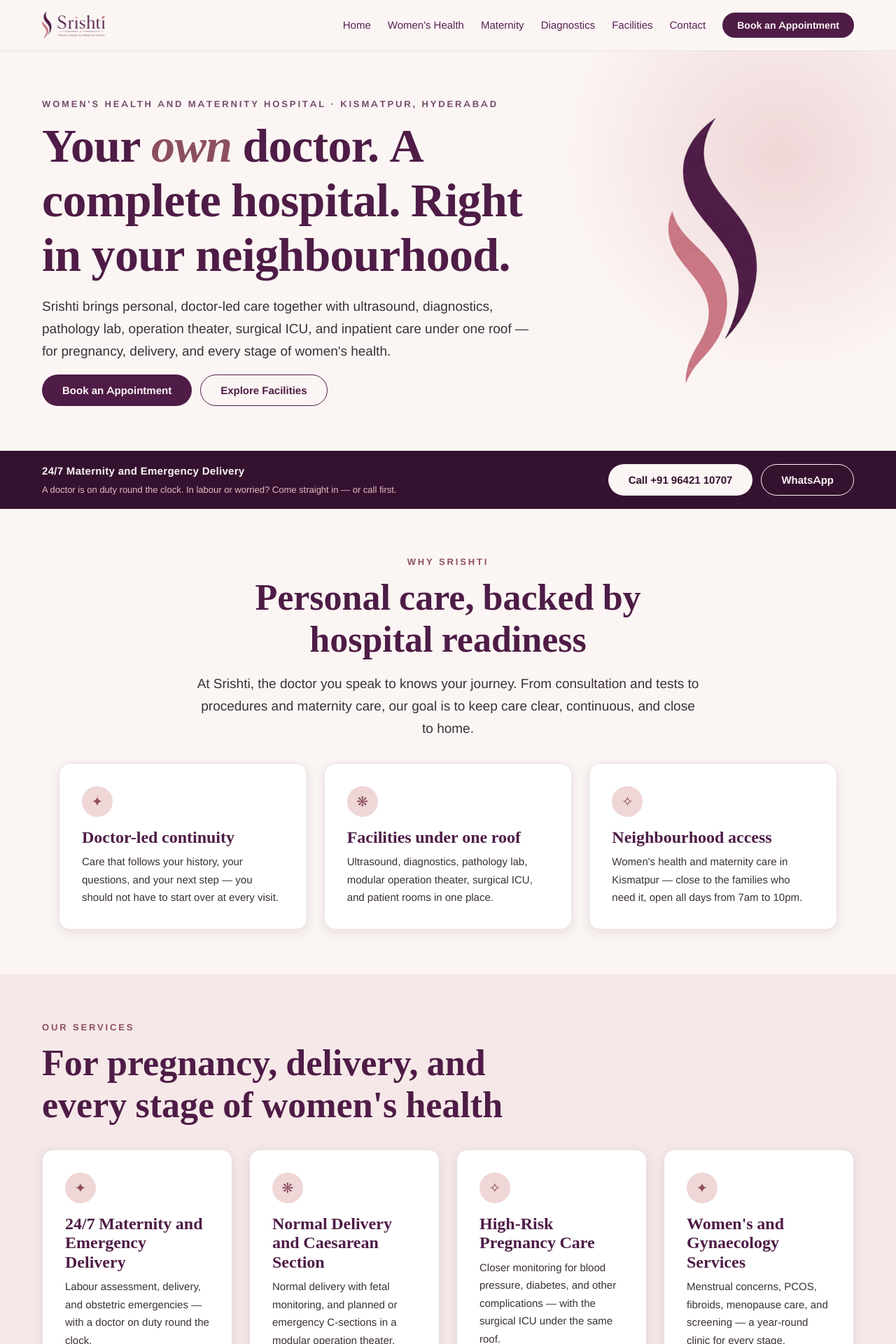
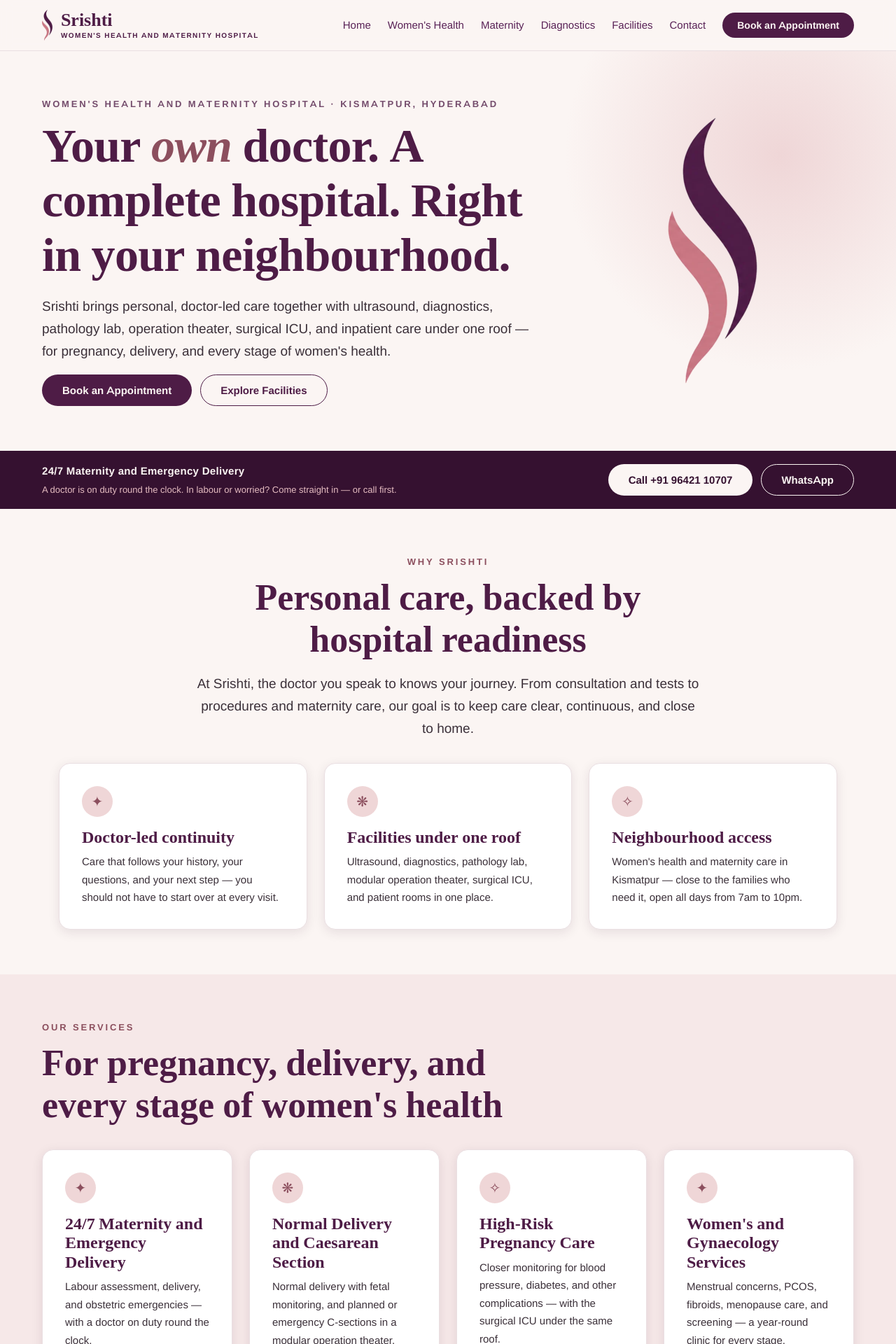
Before and after one commit to Srishti-WH-MH/srishtiwomenshospital.com, a Jekyll site: the page built from index.html, in a window 1280 px wide. Shown: the top 1920 px of the page at 70% size. Built offline with Jekyll 4.4.1, drawn with Linux system fonts in a browser that asks for light colours; some web fonts are replaced.

Commit message:
Header: rebuild the brand lockup so the strapline is legible
In the stacked logo the strapline is only 30px of the 356px master — 8.4% of
its height. At the navbar's 40px logo it rendered ~3.4px tall and could not be
read. Scaling is not a fix: a legible ~9px strapline needs a 107px logo, so a
~139px header.

The mark is now the only image; "Srishti" and the descriptor are set as live
text in the brand fonts (the same Cormorant Garamond and Montserrat the logo is
drawn in). Colours are sampled from the artwork — the wordmark (#4f1d47) and
strapline (#502747) are both --plum-700. The strapline now renders at 12px.

Two side effects worth noting:
- The hospital's descriptor becomes real text rather than being trapped in an
  alt attribute, so it is crawlable and available to screen readers. The link's
  accessible name now comes from that text.
- The lockup grows from 90px to 312px wide, so a single-row nav needs 1135px
  rather than 912px. The wrap breakpoint moves from 900px to 1140px; the
  hamburger boundary is unchanged at 767px. Below 480px the strapline is hidden
  so the bar cannot overflow a phone.

The footer logo has the same flaw (56px logo -> 4.7px strapline) and is left
as-is for now, by choice.

Co-Authored-By: Claude Opus 4.8 <noreply@anthropic.com>

```diff
--- a/_includes/nav.html
+++ b/_includes/nav.html
@@ -9,10 +9,20 @@
 {%- endif -%}
 <nav class="sui-nav">
   <div class="sui-nav__inner">
-    <a href="{{ '/' | relative_url }}" aria-label="Srishti home">
-      <img src="{{ '/assets/img/logo-full.webp' | relative_url }}" width="800" height="356"
-           alt="Srishti — Women's Health and Maternity Hospital"
-           style="height: 40px; width: auto; display: block">
+    {%- comment -%}
+      The stacked lockup's strapline is only 8.4% of its height, so at any size
+      that fits a 72px bar it renders ~3px tall and unreadable. The mark is used
+      as the image and the wording is set as live text in the brand fonts —
+      legible, and crawlable rather than trapped in an alt attribute.
+      The link's accessible name comes from that text.
+    {%- endcomment -%}
+    <a class="brand" href="{{ '/' | relative_url }}">
+      <img class="brand__mark" src="{{ '/assets/img/logo-mark.webp' | relative_url }}"
+           width="240" height="709" alt="">
+      <span class="brand__text">
+        <span class="brand__name">Srishti</span>
+        <span class="brand__strap">Women's Health and Maternity Hospital</span>
+      </span>
     </a>
     <button class="nav-toggle" type="button" aria-expanded="false" aria-controls="nav-menu" aria-label="Menu">
       <span class="nav-toggle__bars" aria-hidden="true"></span>
--- a/css/site.css
+++ b/css/site.css
@@ -130,6 +130,43 @@ a:not(.sui-btn):hover { color: var(--plum-900); }
 .sui-footer a { color: var(--plum-200); }
 .sui-footer a:hover { color: var(--srishti-ivory); }
 
+/* ---- Brand lockup ---------------------------------------------------------
+   Flame mark (image) + wordmark and strapline as live text. Colours sampled
+   from the logo artwork: both the wordmark (#4f1d47) and the strapline
+   (#502747) are --plum-700. */
+.brand {
+  display: flex;
+  align-items: center;
+  gap: var(--space-3);
+  text-decoration: none;
+}
+.brand__mark { height: 44px; width: auto; display: block; }
+.brand__text { display: flex; flex-direction: column; gap: 3px; }
+.brand__name {
+  font-family: var(--font-display);
+  font-weight: 700;
+  font-size: 1.625rem;
+  line-height: 1;
+  color: var(--plum-700);
+}
+.brand__strap {
+  font-family: var(--font-body);
+  font-weight: 600;
+  font-size: 0.625rem;
+  letter-spacing: 0.14em;
+  text-transform: uppercase;
+  line-height: 1.2;
+  color: var(--plum-700);
+  white-space: nowrap;
+}
+.brand:hover .brand__name { color: var(--srishti-plum-vivid); }
+
+/* On a phone the strapline would push the bar past the viewport; the mark and
+   wordmark carry the brand, and the hero states the descriptor immediately. */
+@media (max-width: 479px) {
+  .brand__strap { display: none; }
+}
+
 /* ---- Navbar: hamburger below 900px ----------------------------------------
    The button only exists for JS users (`html.js`); without JS the links fall
    back to wrapping onto their own row, so navigation is never unreachable. */
@@ -170,9 +207,10 @@ a:not(.sui-btn):hover { color: var(--plum-900); }
 .nav-toggle[aria-expanded="true"] .nav-toggle__bars::before { top: 0; transform: rotate(45deg); }
 .nav-toggle[aria-expanded="true"] .nav-toggle__bars::after  { top: 0; transform: rotate(-45deg); }
 
-/* Tablet (768–900px): the full nav needs ~912px in one row, so the links wrap
-   onto a second row. Every link stays visible — no hamburger at this size. */
-@media (max-width: 900px) {
+/* Below 1140px the nav can't hold one row: the brand lockup (312px), links
+   (538px), CTA (189px), gaps and padding need ~1135px. So the links wrap onto a
+   second row. Every link stays visible — no hamburger at this size. */
+@media (max-width: 1139px) {
   .sui-nav__inner {
     flex-wrap: wrap;
     row-gap: 0;
```
